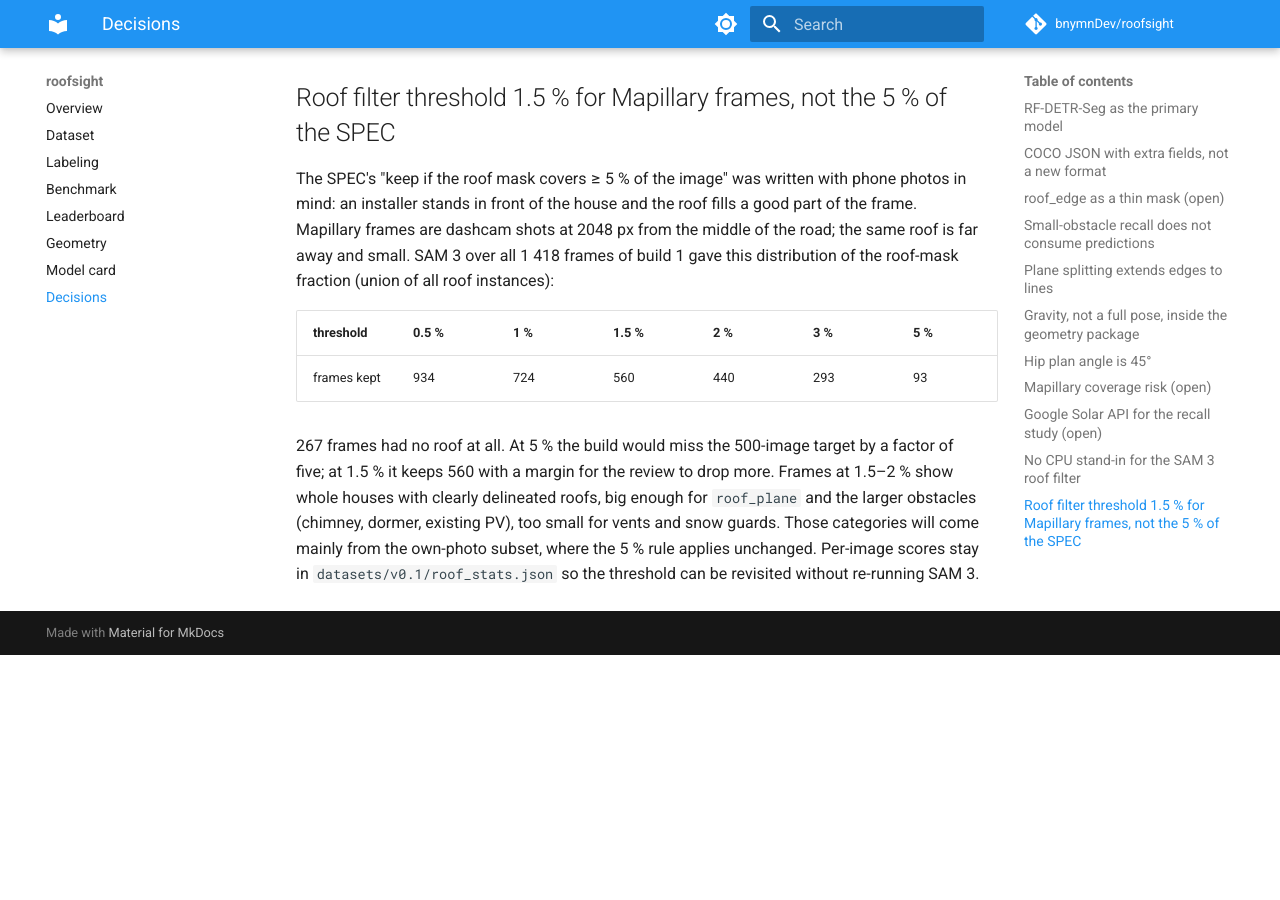
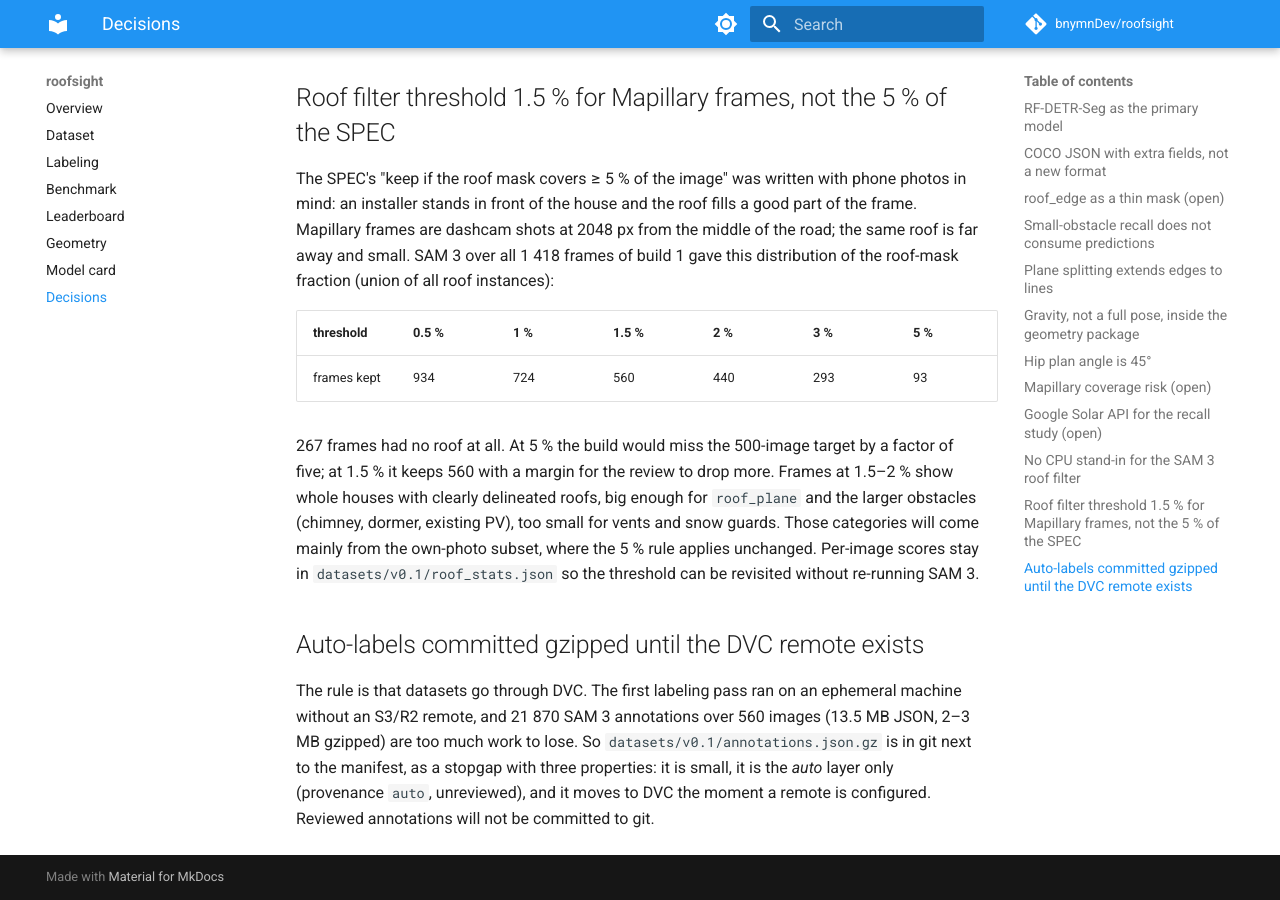
Before and after one commit to bnymnDev/roofsight, an MkDocs documentation site: the page built from docs/decisions.md, in a window 1280 px wide and 900 px high, scrolled down 2263 px. Built offline with MkDocs 1.6.1 and Material for MkDocs 9.7.7, drawn with Linux system fonts in a browser that asks for light colours; comment, search, counter and statistics services are not loaded; before the commit the page ends 2918 px from its top, so only the background shows below that.

Commit message:
data: SAM 3 auto-labels for v0.1 build 1 (21 870 instances over 560 frames), gzipped until DVC exists

```diff
--- a/docs/decisions.md
+++ b/docs/decisions.md
@@ -93,3 +93,12 @@ obstacles (chimney, dormer, existing PV), too small for vents and snow guards. T
 will come mainly from the own-photo subset, where the 5 % rule applies unchanged. Per-image
 scores stay in `datasets/v0.1/roof_stats.json` so the threshold can be revisited without
 re-running SAM 3.
+
+## Auto-labels committed gzipped until the DVC remote exists
+
+The rule is that datasets go through DVC. The first labeling pass ran on an ephemeral machine
+without an S3/R2 remote, and 21 870 SAM 3 annotations over 560 images (13.5 MB JSON, 2–3 MB
+gzipped) are too much work to lose. So `datasets/v0.1/annotations.json.gz` is in git next to
+the manifest, as a stopgap with three properties: it is small, it is the *auto* layer only
+(provenance `auto`, unreviewed), and it moves to DVC the moment a remote is configured.
+Reviewed annotations will not be committed to git.
```
Also changed, not shown: CHANGELOG.md (+2 -0 lines), README.md (+2 -2 lines), datasets/README.md (+7 -0 lines), docs/dataset.md (+6 -1 lines), 2 other files.
